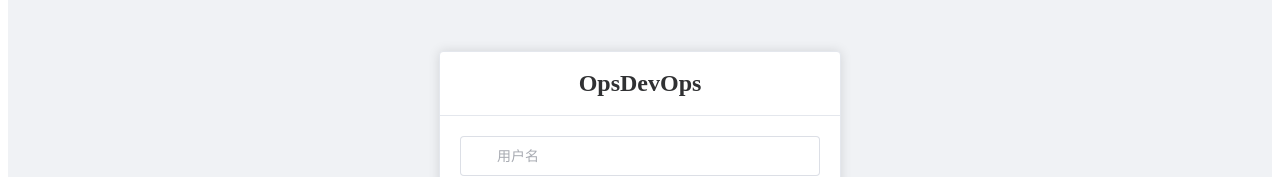
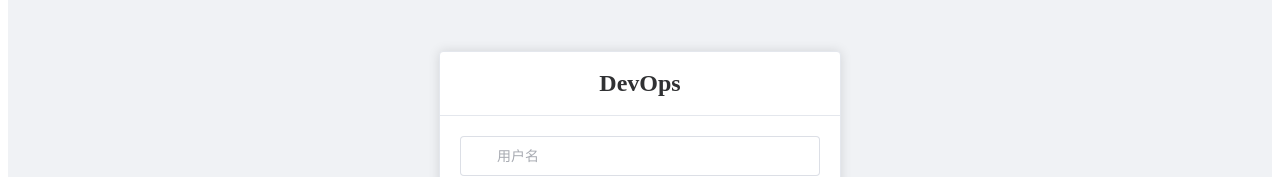
Before and after one commit to guanliming/public-opsdev, a Vue app in the folder frontend/: page /login in a window 1280 px wide. Shown: the part 217-394 px from the top of the page. Built offline with nearby package versions, Linux system fonts and the light colour scheme.

Commit message:
修改名称

```diff
--- a/frontend/index.html
+++ b/frontend/index.html
@@ -3,7 +3,7 @@
   <head>
     <meta charset="UTF-8" />
     <meta name="viewport" content="width=device-width, initial-scale=1.0" />
-    <title>OpsDevOps</title>
+    <title>DevOps</title>
   </head>
   <body>
     <div id="app"></div>
--- a/frontend/src/views/Layout.vue
+++ b/frontend/src/views/Layout.vue
@@ -1,7 +1,7 @@
 <template>
   <el-container style="height: 100vh">
     <el-header style="display: flex; align-items: center; justify-content: space-between; background: #001529; color: #fff;">
-      <h3 style="margin: 0; color: #fff;">OpsDevOps</h3>
+      <h3 style="margin: 0; color: #fff;">DevOps</h3>
       <div style="display: flex; align-items: center; gap: 16px;">
         <el-dropdown @command="handleCommand">
           <span style="color: #fff; cursor: pointer; display: flex; align-items: center; gap: 4px;">
--- a/frontend/src/views/Login.vue
+++ b/frontend/src/views/Login.vue
@@ -2,7 +2,7 @@
   <div class="login-container">
     <el-card class="login-card">
       <template #header>
-        <h2 style="margin: 0; text-align: center;">OpsDevOps</h2>
+        <h2 style="margin: 0; text-align: center;">DevOps</h2>
       </template>
       <el-form :model="form" :rules="rules" ref="formRef" @submit.prevent="handleLogin">
         <el-form-item prop="username">
```
Also changed, not shown: 2 other files (tests, documents, lock files or other folders).
